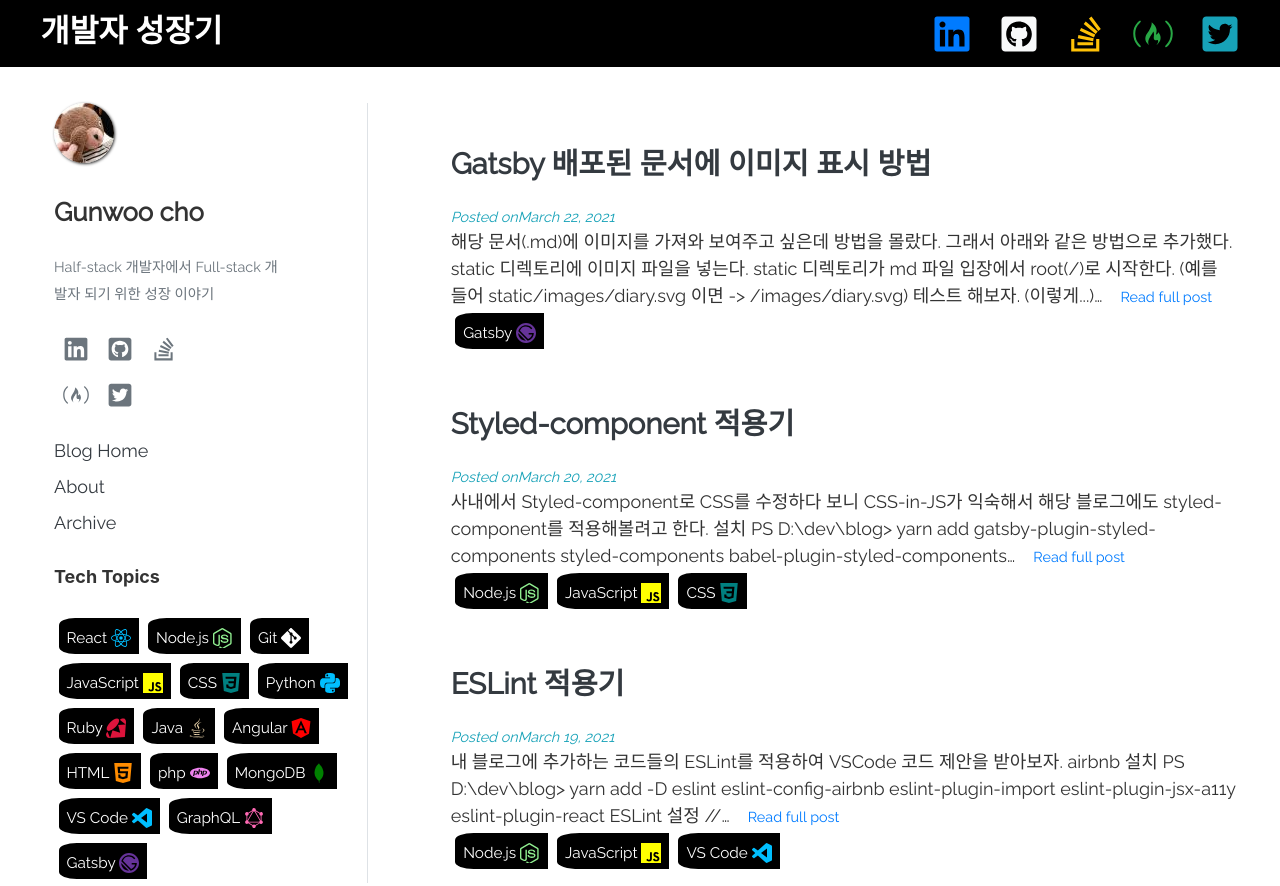
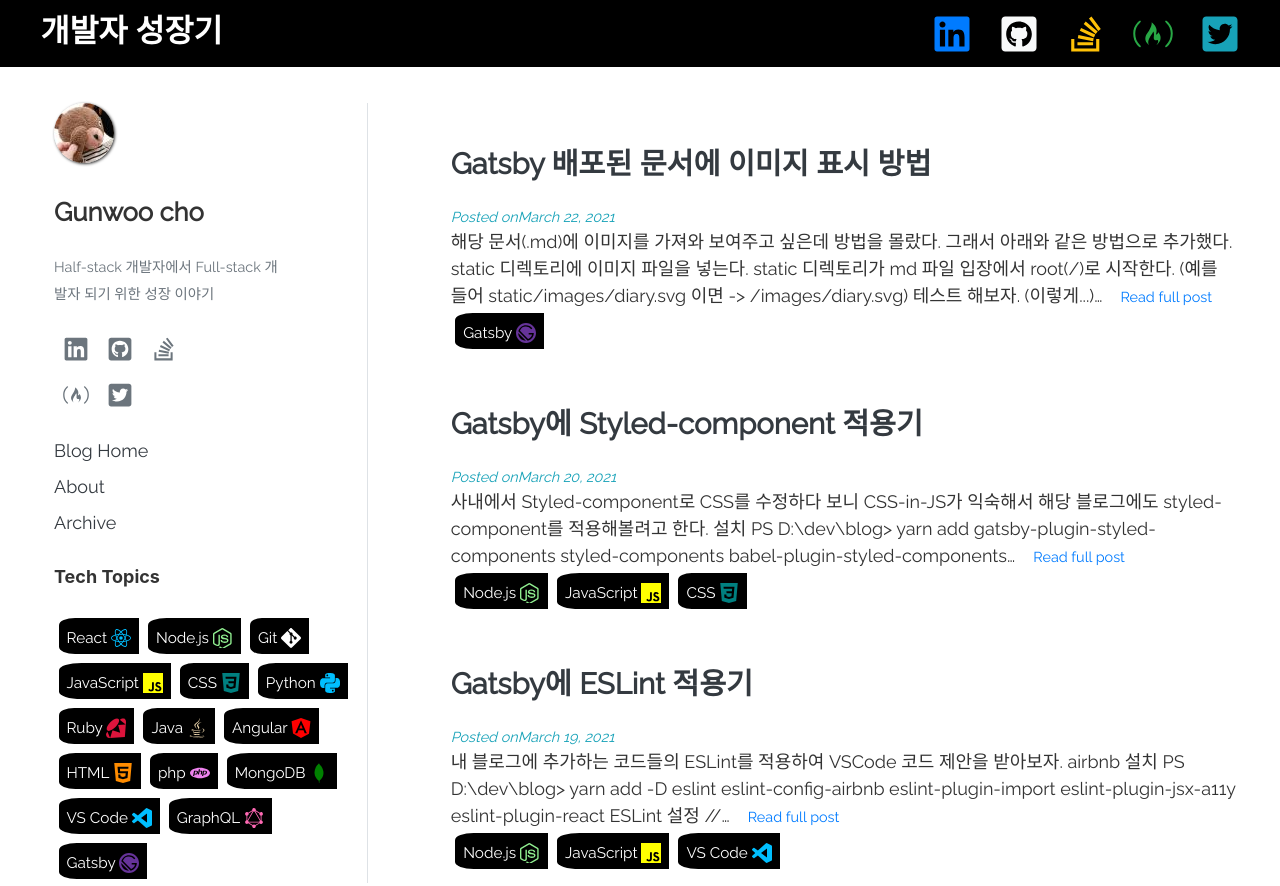
Before and after one commit to whitesky0109/whitesky0109.github.io, a Gatsby site: page / in a window 1280 px wide. Shown: the top 886 px of the page. Built offline with nearby package versions, Linux system fonts and the light colour scheme; Gatsby itself is replaced by a stand-in of ours; some packages are replaced by stand-ins of ours.

Commit message:
[master] update post  - fixed title

```diff
--- a/posts/whitesky0109/2021/0319-apply-eslint.md
+++ b/posts/whitesky0109/2021/0319-apply-eslint.md
@@ -1,5 +1,5 @@
 ---
-title: 'ESLint 적용기'
+title: 'Gatsby에 ESLint 적용기'
 tags: ['nodejs', 'javascript', 'vscode']
 published: true
 date: '2021-03-19'
--- a/posts/whitesky0109/2021/0320-apply-styled-components.md
+++ b/posts/whitesky0109/2021/0320-apply-styled-components.md
@@ -1,5 +1,5 @@
 ---
-title: 'Styled-component 적용기'
+title: 'Gatsby에 Styled-component 적용기'
 tags: ['nodejs', 'javascript', 'css']
 published: true
 date: '2021-03-20'
```
